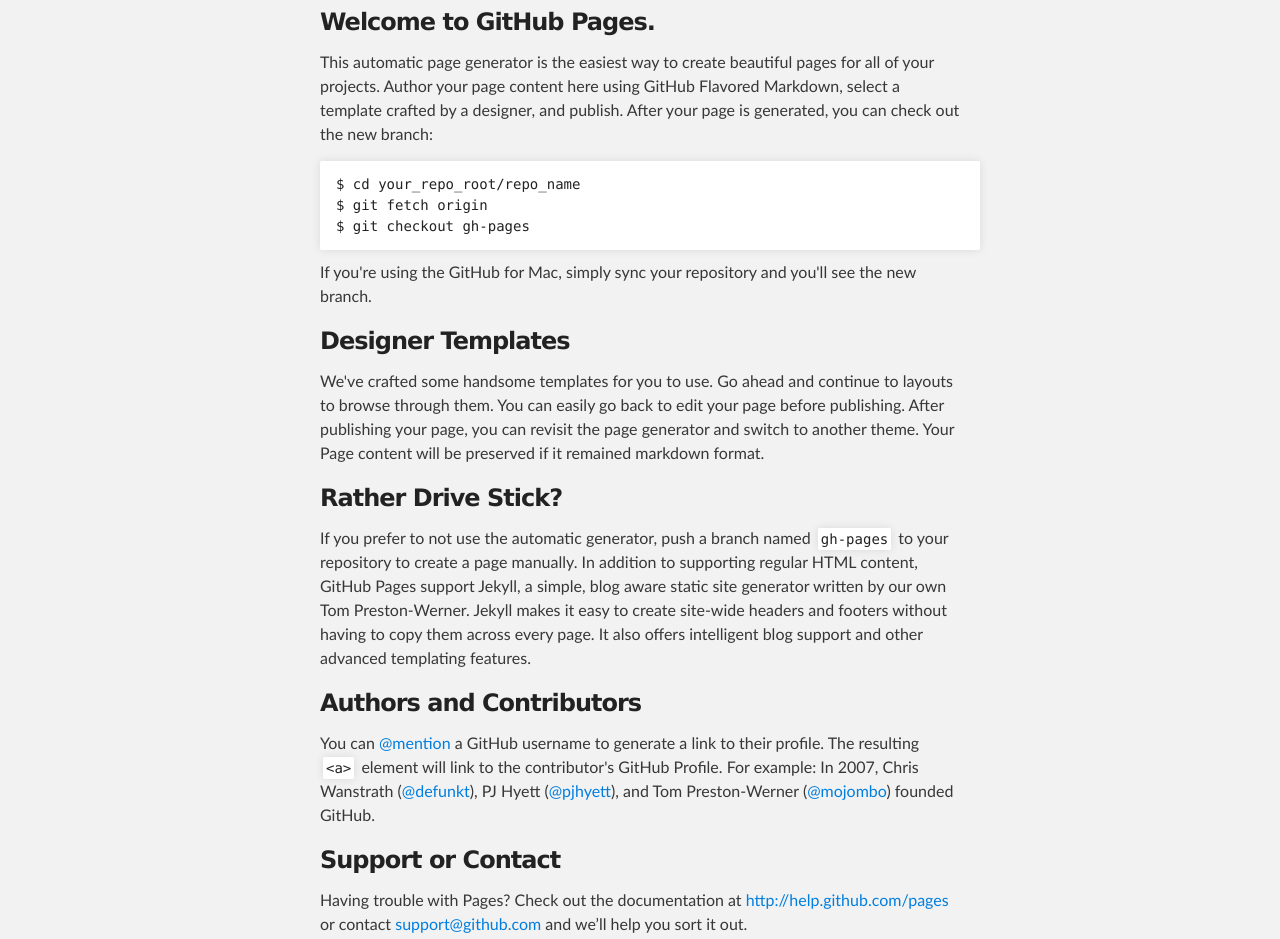
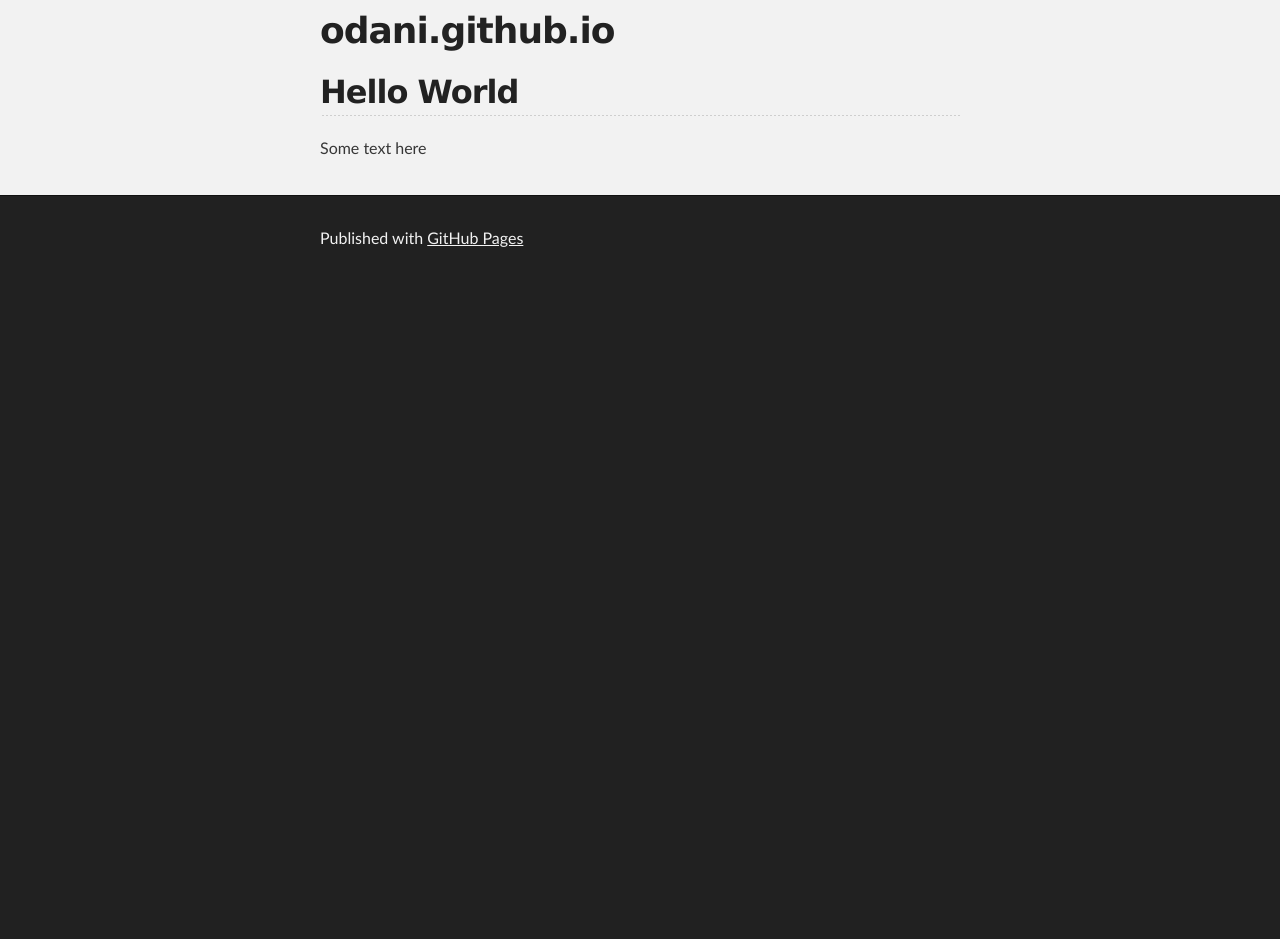
Before and after one commit to odani/odani.github.io, a plain HTML site: page index.html in a window 1280 px wide. Shown: the part 220-1159 px from the top of the page. After the commit the page ends 800 px from the top, so only its background shows below. Drawn offline with Linux system fonts and the light colour scheme.

Commit message:
Replace master branch with page content via GitHub

```diff
--- a/index.html
+++ b/index.html
@@ -27,37 +27,13 @@
     <!-- MAIN CONTENT -->
     <div id="main_content_wrap" class="outer">
       <section id="main_content" class="inner">
-        <h3>
-<a name="welcome-to-github-pages" class="anchor" href="#welcome-to-github-pages"><span class="octicon octicon-link"></span></a>Welcome to GitHub Pages.</h3>
+        <h1>
+<a name="odanigithubio" class="anchor" href="#odanigithubio"><span class="octicon octicon-link"></span></a>odani.github.io</h1>
 
-<p>This automatic page generator is the easiest way to create beautiful pages for all of your projects. Author your page content here using GitHub Flavored Markdown, select a template crafted by a designer, and publish. After your page is generated, you can check out the new branch:</p>
+<h2>
+<a name="hello-world" class="anchor" href="#hello-world"><span class="octicon octicon-link"></span></a>Hello World</h2>
 
-<pre><code>$ cd your_repo_root/repo_name
-$ git fetch origin
-$ git checkout gh-pages
-</code></pre>
-
-<p>If you're using the GitHub for Mac, simply sync your repository and you'll see the new branch.</p>
-
-<h3>
-<a name="designer-templates" class="anchor" href="#designer-templates"><span class="octicon octicon-link"></span></a>Designer Templates</h3>
-
-<p>We've crafted some handsome templates for you to use. Go ahead and continue to layouts to browse through them. You can easily go back to edit your page before publishing. After publishing your page, you can revisit the page generator and switch to another theme. Your Page content will be preserved if it remained markdown format.</p>
-
-<h3>
-<a name="rather-drive-stick" class="anchor" href="#rather-drive-stick"><span class="octicon octicon-link"></span></a>Rather Drive Stick?</h3>
-
-<p>If you prefer to not use the automatic generator, push a branch named <code>gh-pages</code> to your repository to create a page manually. In addition to supporting regular HTML content, GitHub Pages support Jekyll, a simple, blog aware static site generator written by our own Tom Preston-Werner. Jekyll makes it easy to create site-wide headers and footers without having to copy them across every page. It also offers intelligent blog support and other advanced templating features.</p>
-
-<h3>
-<a name="authors-and-contributors" class="anchor" href="#authors-and-contributors"><span class="octicon octicon-link"></span></a>Authors and Contributors</h3>
-
-<p>You can <a href="https://github.com/blog/821" class="user-mention">@mention</a> a GitHub username to generate a link to their profile. The resulting <code>&lt;a&gt;</code> element will link to the contributor's GitHub Profile. For example: In 2007, Chris Wanstrath (<a href="https://github.com/defunkt" class="user-mention">@defunkt</a>), PJ Hyett (<a href="https://github.com/pjhyett" class="user-mention">@pjhyett</a>), and Tom Preston-Werner (<a href="https://github.com/mojombo" class="user-mention">@mojombo</a>) founded GitHub.</p>
-
-<h3>
-<a name="support-or-contact" class="anchor" href="#support-or-contact"><span class="octicon octicon-link"></span></a>Support or Contact</h3>
-
-<p>Having trouble with Pages? Check out the documentation at <a href="http://help.github.com/pages">http://help.github.com/pages</a> or contact <a href="mailto:support@github.com">support@github.com</a> and we’ll help you sort it out.</p>
+<p>Some text here</p>
       </section>
     </div>
 
```
Also changed, not shown: params.json (+1 -1 lines).
